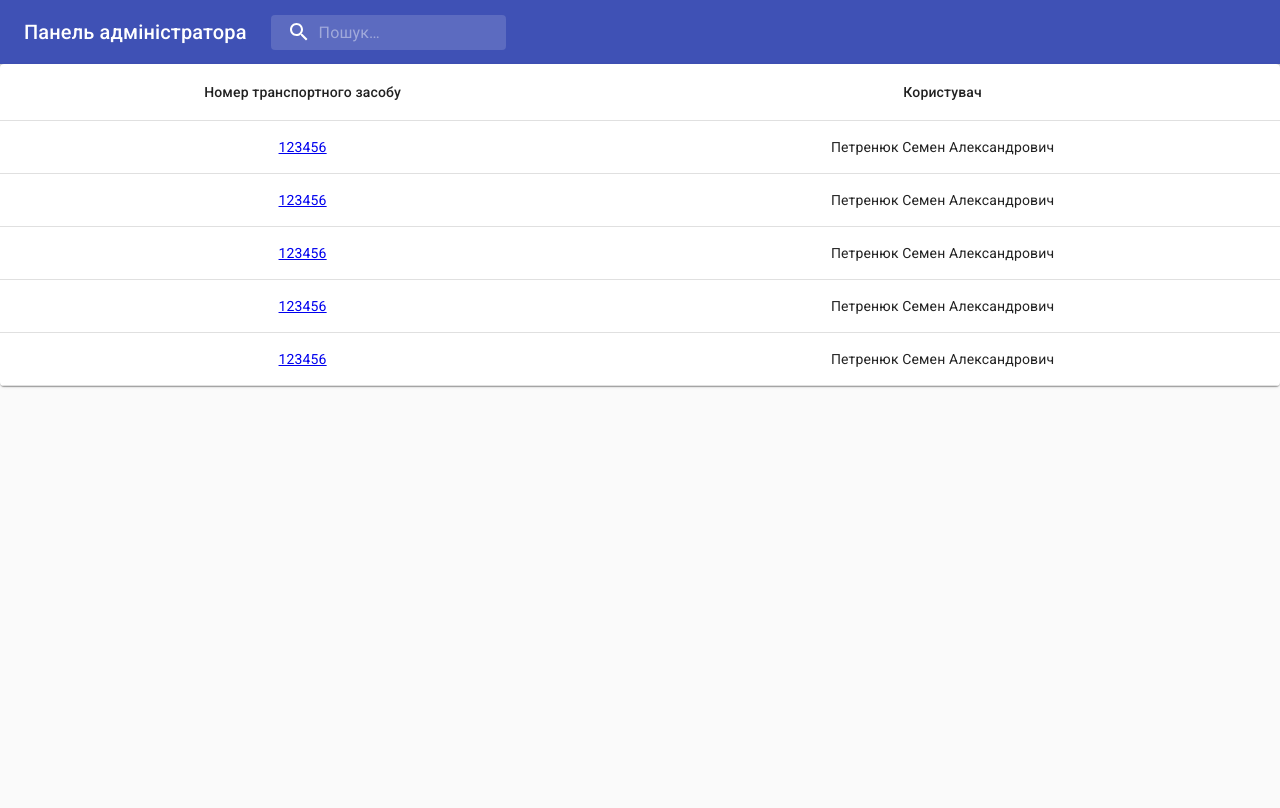
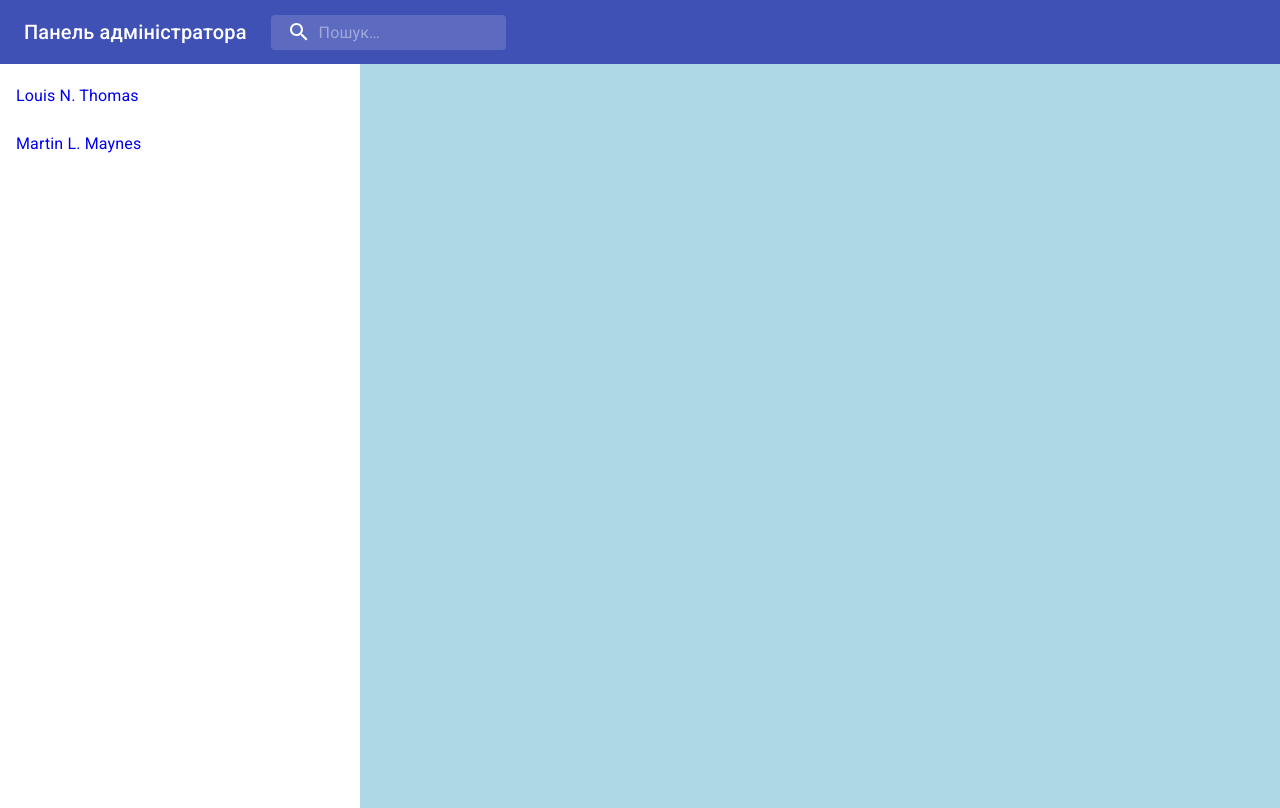
Before and after one commit to se-infotech-internship/client.web.admin, a React (Create React App) app: page / in a window 1280 px wide. Built offline with nearby package versions, Linux system fonts and the light colour scheme.

Commit message:
add new ListUsers and another components

```diff
--- a/src/App.tsx
+++ b/src/App.tsx
@@ -1,14 +1,13 @@
 import React from 'react';
 
 import TopBar from './components/TopBar';
-import BasicTable from './components/Table';
-
+import ListUsers from './components/ListUsers';
 
 export default function App() {
   return (
     <React.Fragment>
       <TopBar />
-      <BasicTable />
+      <ListUsers />
     </React.Fragment>
   );
 }
--- /dev/null
+++ b/src/components/ListUsers.css
@@ -0,0 +1,10 @@
+.side-bar {
+    border: 2px solid grey;
+    width: 360px;
+    height: 100vh;
+}
+
+.main-block {
+    background-color: lightblue;
+    width: 100%;
+}
--- /dev/null
+++ b/src/components/ListUsers.tsx
@@ -0,0 +1,61 @@
+import React from 'react';
+import { createStyles, Theme, makeStyles } from '@material-ui/core/styles';
+import './ListUsers.css'
+import { BrowserRouter as Router, Switch, Route, Link } from "react-router-dom";
+import List from '@material-ui/core/List';
+import ListItem, { ListItemProps } from '@material-ui/core/ListItem';
+import ListItemText from '@material-ui/core/ListItemText';
+
+import UserInfo from './UserInfo';
+
+const useStyles = makeStyles((theme: Theme) =>
+    createStyles({
+        root: {
+            width: '100%',
+            height: '93vh',
+            maxWidth: 360,
+            backgroundColor: theme.palette.background.paper,
+        },
+    }),
+);
+
+
+const fakeUsers = [
+    { id: '123', name: 'Louis N. Thomas' },
+    { id: '345', name: 'Martin L. Maynes' }
+]
+
+
+export default function ListUsers() {
+    const [user, setUser] = React.useState({ id: '', name: '' });
+
+    const classes = useStyles();
+
+    return (
+        <Router>
+            <div style={{ display: "flex" }}>
+                <div className={classes.root}>
+                    <List>
+                        {fakeUsers.map(item => (
+                            <ListItem button key={item.id} >
+                                <Link to={'/' + item.id} style={{ textDecoration: 'none' }} >
+                                    <ListItemText primary={item.name} onClick={() => setUser({ id: item.id, name: item.name })} />
+                                </Link>
+                            </ListItem>
+                        ))}
+                    </List>
+
+                </div>
+                <div className="main-block">
+                    <Switch>
+                        <Route path={'/' + user.id}>
+                            <p>{user.name}</p>
+                            <h2>{user.id}</h2>
+                            {/* <UserInfo /> */}
+                        </Route>
+                    </Switch>
+                </div>
+            </div>
+        </Router>
+    );
+}
--- a/src/components/Table.tsx
+++ /dev/null
@@ -1,73 +0,0 @@
-import React from 'react';
-import { makeStyles } from '@material-ui/core/styles';
-import Table from '@material-ui/core/Table';
-import TableBody from '@material-ui/core/TableBody';
-import TableCell from '@material-ui/core/TableCell';
-import TableContainer from '@material-ui/core/TableContainer';
-import TableHead from '@material-ui/core/TableHead';
-import TableRow from '@material-ui/core/TableRow';
-import Paper from '@material-ui/core/Paper';
-
-import {
-    BrowserRouter as Router,
-    Switch,
-    Route,
-    Link
-} from "react-router-dom";
-
-const useStyles = makeStyles({
-    table: {
-        minWidth: 650,
-    },
-});
-
-function createData(vehicleNumber: string, userName: string, fines: number, appPayment: string) {
-    return { vehicleNumber, userName, fines, appPayment };
-}
-
-const rows = [
-    createData('123456', 'Петренюк Семен Александрович', 6, 'Так'),
-    createData('123456', 'Петренюк Семен Александрович', 6, 'Так'),
-    createData('123456', 'Петренюк Семен Александрович', 6, 'Так'),
-    createData('123456', 'Петренюк Семен Александрович', 6, 'Так'),
-    createData('123456', 'Петренюк Семен Александрович', 6, 'Так')
-];
-
-export default function BasicTable() {
-    const classes = useStyles();
-
-    return (
-        <TableContainer component={Paper}>
-            <Table className={classes.table} aria-label="simple table">
-                <TableHead>
-                    <TableRow>
-                        <TableCell align="center">Номер транспортного засобу</TableCell>
-                        <TableCell align="center">Користувач</TableCell>
-
-                    </TableRow>
-                </TableHead>
-
-                <Router>
-                    <TableBody>
-                        {rows.map((row) => (
-                            <TableRow key={row.vehicleNumber}>
-                                <TableCell
-                                    component="th"
-                                    scope="row"
-                                    align="center">
-                                    <Link to={row.vehicleNumber}>
-                                        {row.vehicleNumber}
-                                    </Link>
-                                </TableCell>
-                                <TableCell align="center">
-                                    {row.userName}
-                                </TableCell>
-                            </TableRow>
-                        ))}
-                    </TableBody>
-                </Router>
-
-            </Table>
-        </TableContainer>
-    );
-}
--- /dev/null
+++ b/src/components/UserInfo.tsx
@@ -0,0 +1,10 @@
+import React from 'react';
+
+export default function UserInfo() {
+    return (
+        <div>
+            <h2>Test</h2>
+            <p></p>
+        </div>
+    );
+}
```
